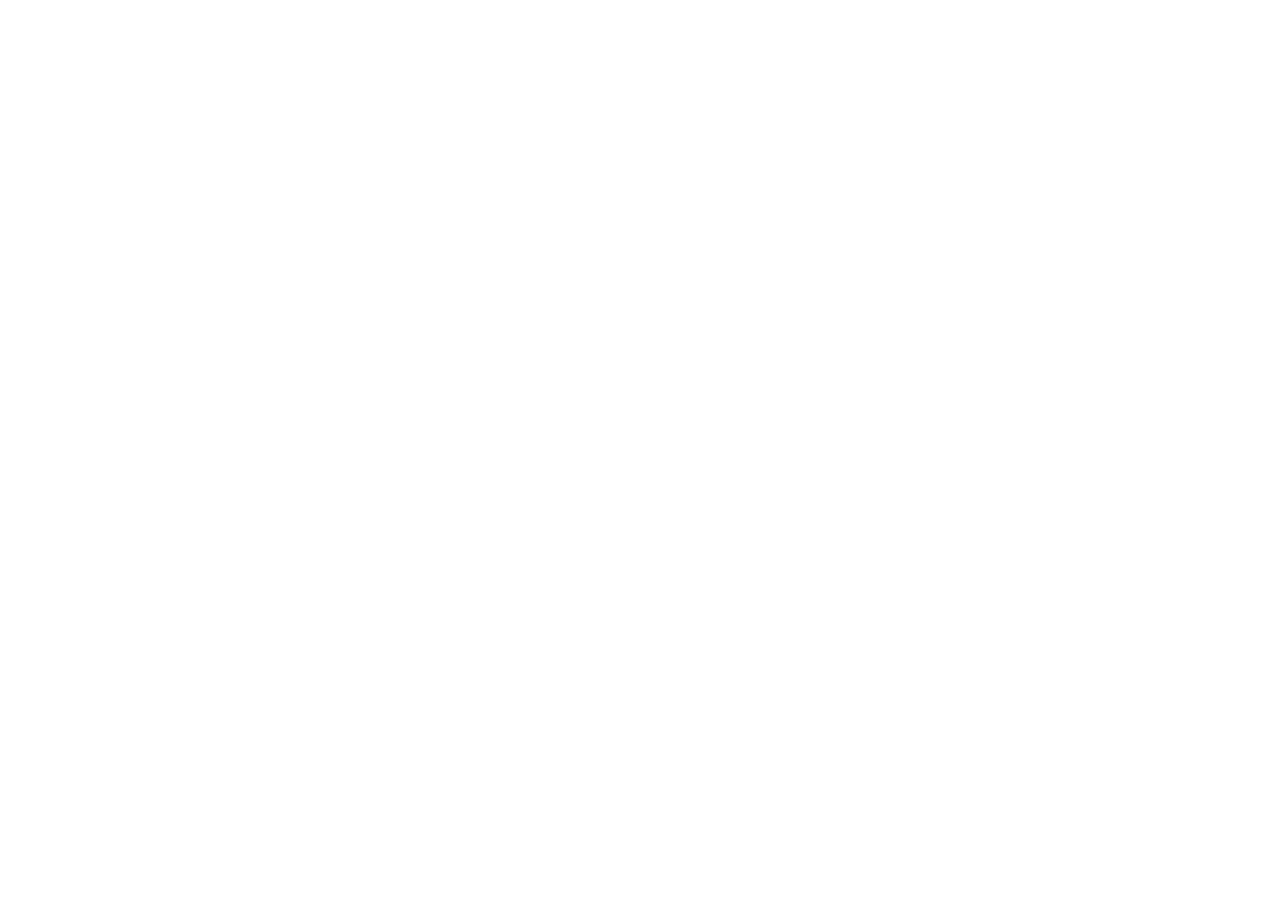
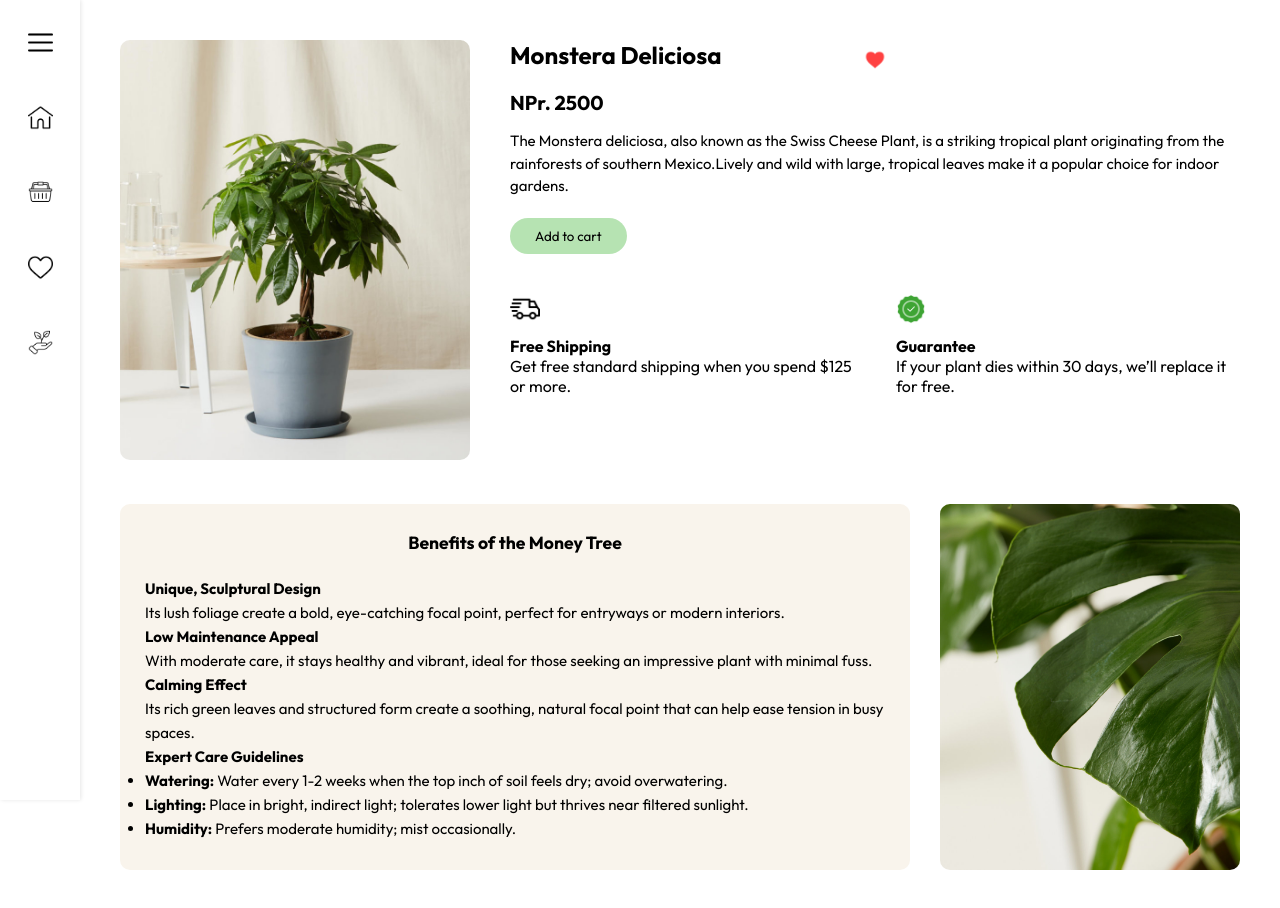
Before and after one commit to anishaii/Web-development, a React (Vite) app in the folder frontend/: page /monstera in a window 1280 px wide. Before the commit this address had no page. Before the commit the page ends 800 px from the top, so only its background shows below. Built offline with nearby package versions, Linux system fonts and the light colour scheme.

Commit message:
Wistera.jsx added

```diff
--- a/frontend/src/App.jsx
+++ b/frontend/src/App.jsx
@@ -12,6 +12,8 @@
 import SpiderPlant from "./pages/Detail/SpiderPlant";
 import Palm from "./pages/Detail/Palm";
 import Pineapple from "./pages/Detail/Pineapple";
+import Wistera from "./pages/Detail/Wistera";
+
 
 const App = () => {
   const isAuthenticated = localStorage.getItem("token");
@@ -53,6 +55,10 @@
       <Route path="spiderplant" element ={ <SpiderPlant/>}/>
       <Route path="palm" element ={<Palm/>}/>
       <Route path="pineapple" element ={<Pineapple/>}/>
+      <Route path="monstera" element ={<Wistera/>}/>
+
+
+
 
 
 
--- a/frontend/src/pages/Dashboard.jsx
+++ b/frontend/src/pages/Dashboard.jsx
@@ -94,7 +94,7 @@
         </div>
 
         <div className="product-card">
-          <img src={assets.mosntera}/>
+          <img src={assets.mosntera}  onClick={() => navigation('/monstera')} />
           <div className="product-details">
             <span className="name">Monstera Deliciosa</span>
             <span className="price">$99</span>
--- /dev/null
+++ b/frontend/src/pages/Detail/Wistera.jsx
@@ -0,0 +1,82 @@
+import React from 'react'
+import { useNavigate } from 'react-router-dom'
+import { assets } from '../../assets/assets'
+
+const Wistera = () => {
+    const Navigate = useNavigate()
+  return (
+    <div>
+      <div className="money-container">
+
+                      <aside className="bar">
+                          <img src={assets.menu} />
+                          <img src={assets.home} onClick={() => Navigate('/dashboard')}/>
+                          <img src={assets.basket} />
+                          <img src={assets.heart} />
+                          <img src={assets.care} />
+                        </aside>
+
+                        <div className="money-content">
+
+                  <div className="money-top">
+                    <div className="image-wrapper">
+                      <img src={assets.money_tree} className="money-img" />
+                      <img src={assets.favorite} className="heart-icon" alt="Heart Icon" />
+                    </div>
+
+                    <div className="money-details">
+                      <h2>Monstera Deliciosa</h2>
+                      <p className="pricep">NPr. 2500</p>
+                      <p className="desc">
+                     The Monstera deliciosa, also known as the Swiss Cheese Plant, is a striking tropical plant
+                     originating from the rainforests of southern Mexico.Lively and wild with large, tropical leaves
+                     make it a popular choice for indoor gardens.
+                      </p>
+                      <button className="add-to-cart">Add to cart</button>
+
+                      <div className="info-section">
+                        <div>
+                          <img src={assets.delivery}  />
+                          <p><strong>Free Shipping</strong><br />Get free standard shipping when you spend $125 or more.</p>
+                        </div>
+                        <div>
+                          <img src={assets.high_quality}  />
+                          <p><strong>Guarantee</strong><br />If your plant dies within 30 days, we’ll replace it for free.</p>
+                        </div>
+                      </div>
+                    </div>
+                  </div>
+
+                  <div className="money-bottom">
+                    <div className="benefits">
+                      <h3>Benefits of the Money Tree</h3>
+                      <p><strong>Unique, Sculptural Design</strong><br />
+                        Its lush foliage create a bold, eye-catching focal point, perfect for entryways or modern interiors.</p>
+
+                      <p><strong>Low Maintenance Appeal</strong><br />
+                        With moderate care, it stays healthy and vibrant, ideal for those seeking an impressive plant with minimal fuss.</p>
+
+                      <p><strong>Calming Effect</strong><br />
+                        Its rich green leaves and structured form create a soothing, natural focal point that can help ease tension in busy spaces.</p>
+
+                      <h4>Expert Care Guidelines</h4>
+                      <ul>
+                        <li><strong>Watering:</strong> Water every 1-2 weeks when the top inch of soil feels dry; avoid overwatering.</li>
+                        <li><strong>Lighting:</strong> Place in bright, indirect light; tolerates lower light but thrives near filtered sunlight.</li>
+                        <li><strong>Humidity:</strong> Prefers moderate humidity; mist occasionally.</li>
+                      </ul>
+                    </div>
+
+                    <img src={assets.swisschesse_plant}  className="bottom-img" />
+                  </div>
+
+                </div>
+
+
+
+            </div>
+    </div>
+  )
+}
+
+export default Wistera
```
